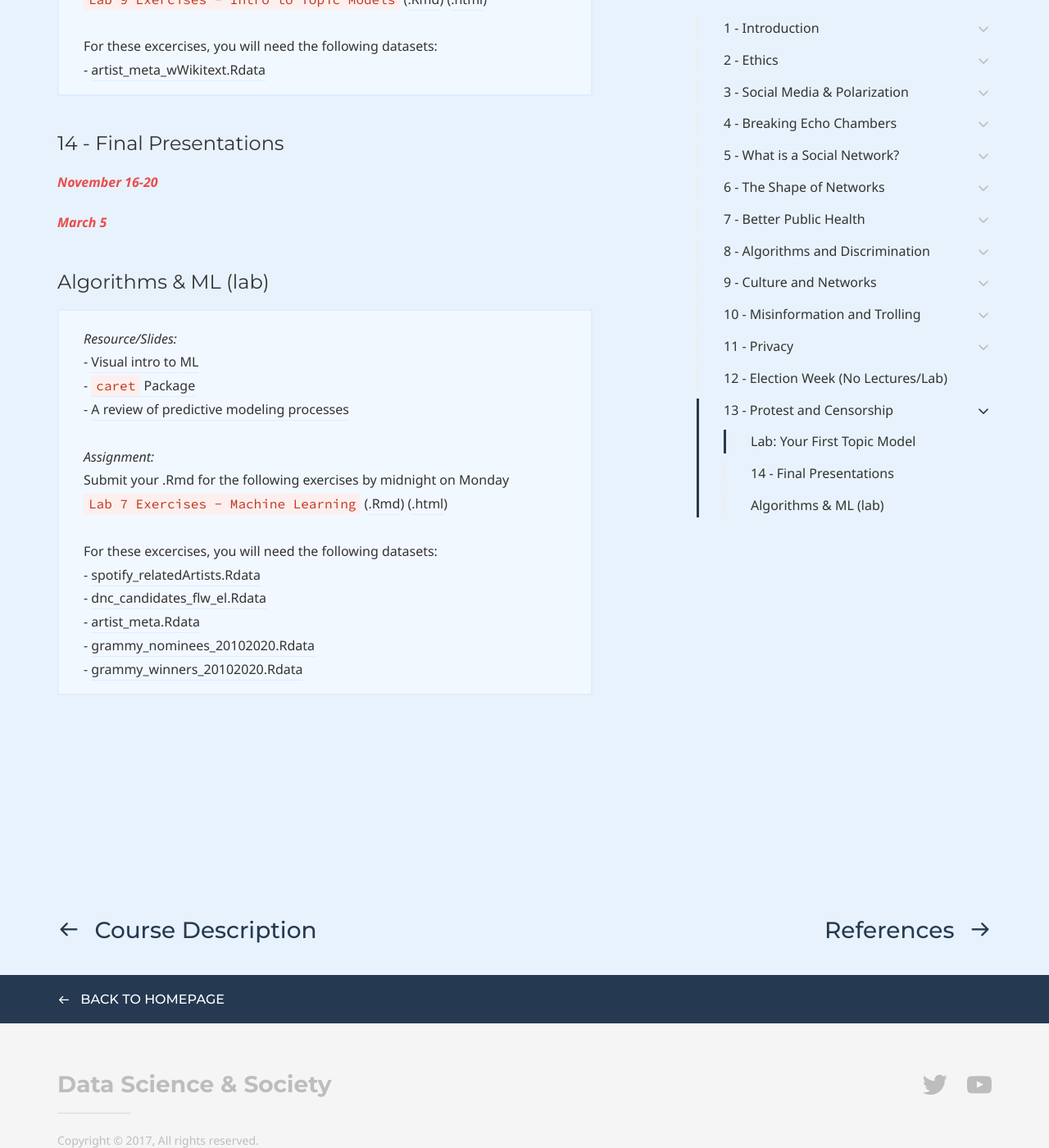
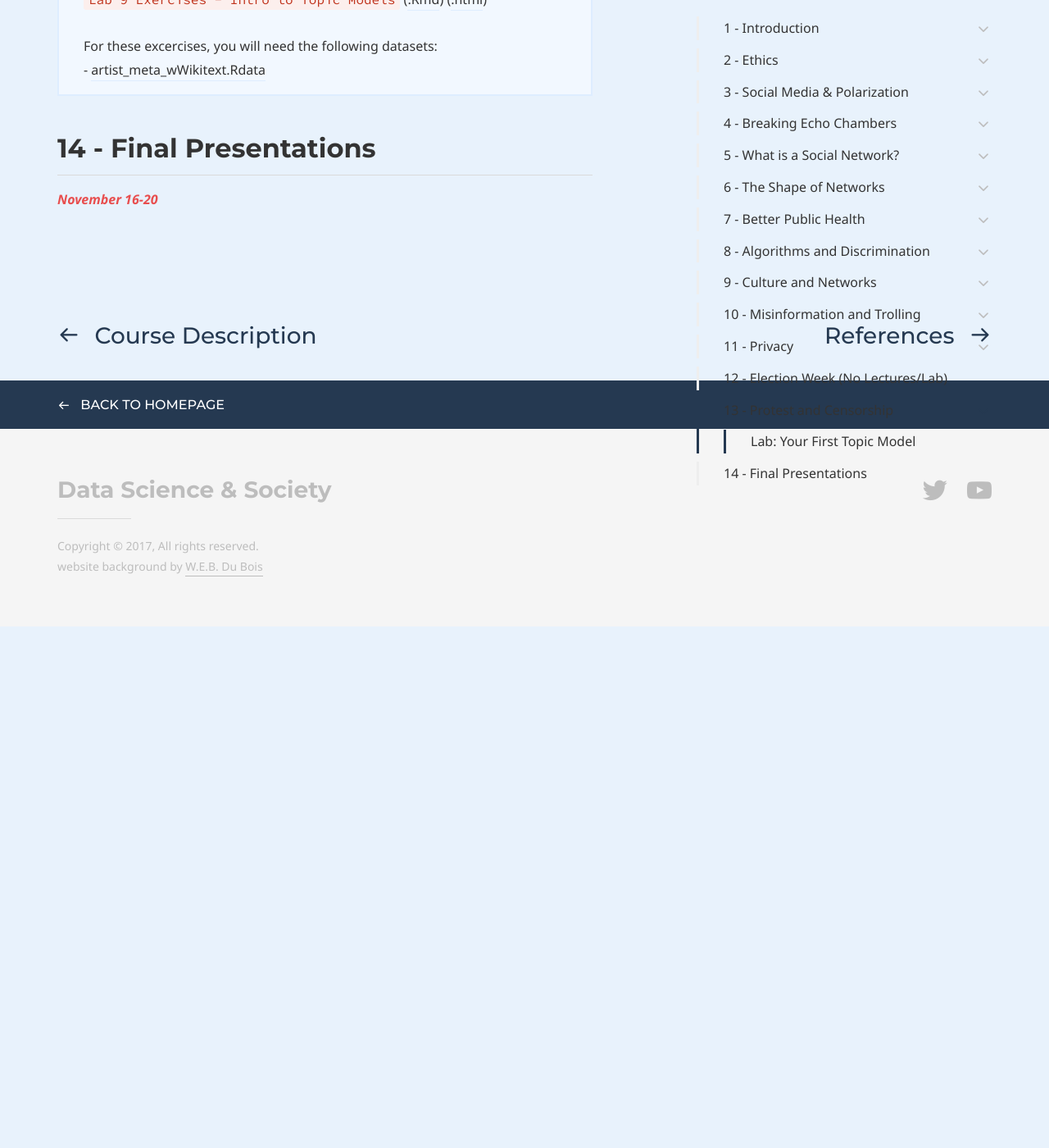
Before and after one commit to dssoc/dssoc.github.io, a Jekyll site: the page built from schedule.md, in a window 1280 px wide and 1400 px high, scrolled down 12484 px. Shown: the whole window at 82% size. Built offline with Jekyll 4.4.1, drawn with Linux system fonts in a browser that asks for light colours; some web fonts are replaced; after the commit the page ends 13248 px from its top, so only the background shows below that.

Commit message:
Update schedule.md

```diff
--- a/schedule.md
+++ b/schedule.md
@@ -414,39 +414,6 @@ For these excercises, you will need the following datasets:<br/>
 
 
 
-#### 14 - Final Presentations
+## 14 - Final Presentations
 
 <b><i><font color="#E84E4E">November 16-20</font></i></b>
-
-
-
-
-
-
-
-
-
-
-
-
-<b><i><font color="#E84E4E">March 5</font></i></b>
-#### Algorithms & ML (lab)
-<div class="callout callout--info">
-<i>Resource/Slides:</i><br/>
-- <a href = "http://www.r2d3.us/visual-intro-to-machine-learning-part-1/">Visual intro to ML</a><br/>
-- <a href = "https://topepo.github.io/caret/index.html"><code>caret</code> Package</a><br/>
-- <a href = "https://bookdown.org/max/FES/review-predictive-modeling-process.html">A review of predictive modeling processes</a>
-<br/><br/>
-
-<i>Assignment:</i><br/> Submit your .Rmd for the following exercises by midnight on Monday<br/>
-<code>Lab 7 Exercises - Machine Learning</code> (<a href = "https://minhaskamal.github.io/DownGit/#/home?url=https://github.com/dssoc/dssoc.github.io/blob/master/assignments/DSS_Lab7_ML.Rmd">.Rmd</a>) (<a href = "https://htmlpreview.github.io/?https://github.com/dssoc/dssoc.github.io/blob/master/assignments/DSS_Lab7_ML.html">.html</a>)
-<br/><br/>
-
-For these excercises, you will need the following datasets:<br/>
-- <a href = "https://github.com/dssoc/dssoc.github.io/raw/master/datasets/spotify_relatedArtists.Rdata">spotify_relatedArtists.Rdata</a><br/>
-- <a href = "https://github.com/dssoc/dssoc.github.io/raw/master/datasets/dnc_candidates_flw_el.Rdata">dnc_candidates_flw_el.Rdata</a><br/>
-- <a href = "https://github.com/dssoc/dssoc.github.io/raw/master/datasets/artist_meta.Rdata">artist_meta.Rdata</a><br/>
-- <a href = "https://github.com/dssoc/dssoc.github.io/raw/master/datasets/grammy_nominees_20102020.Rdata">grammy_nominees_20102020.Rdata</a><br/>
-- <a href = "https://github.com/dssoc/dssoc.github.io/raw/master/datasets/grammy_winners_20102020.Rdata">grammy_winners_20102020.Rdata</a><br/>
-</div>
-<br/><br/><br/><br/>
```
